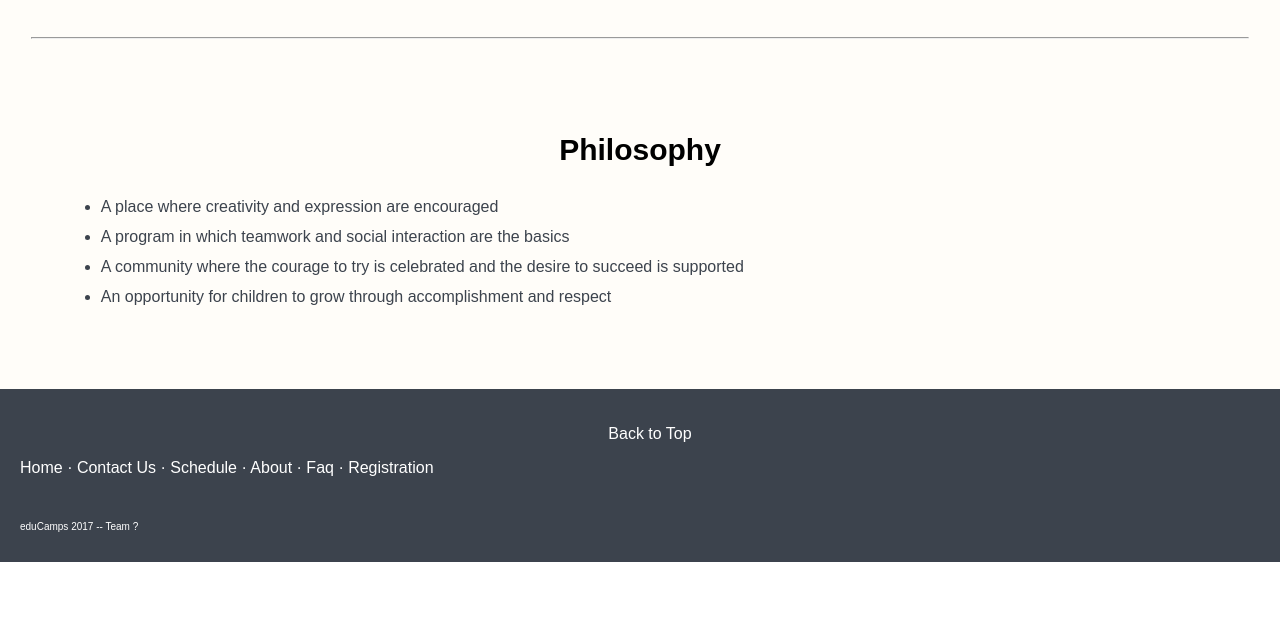
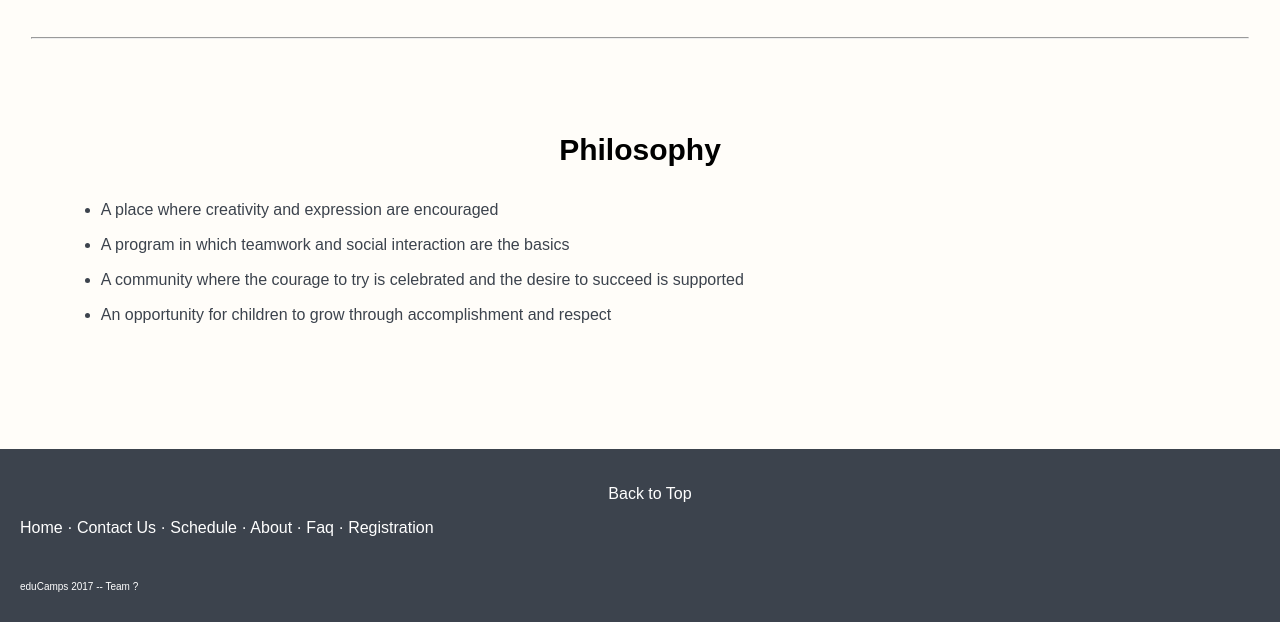
Before and after one commit to JakeBrackett/educamps, a PHP site: page /Homepage.html in a window 1280 px wide. Shown: the part 1710-2332 px from the top of the page. Before the commit the page ends 2272 px from the top, so only its background shows below. Run offline with PHP 8.4, Linux system fonts and the light colour scheme.

Commit message:
philosophy update

```diff
--- a/css/Homepage.css
+++ b/css/Homepage.css
@@ -93,6 +93,7 @@ hr{
       clear: both;
       position: relative;
       padding: 4.75%;
+      margin-bottom:40px;
     }
 
 #philosophy h2 {
@@ -103,5 +104,5 @@ hr{
 
 #philosophy li{
     color:#3C434D;
-    line-height:30px;
+    line-height:35px;
 }
```
